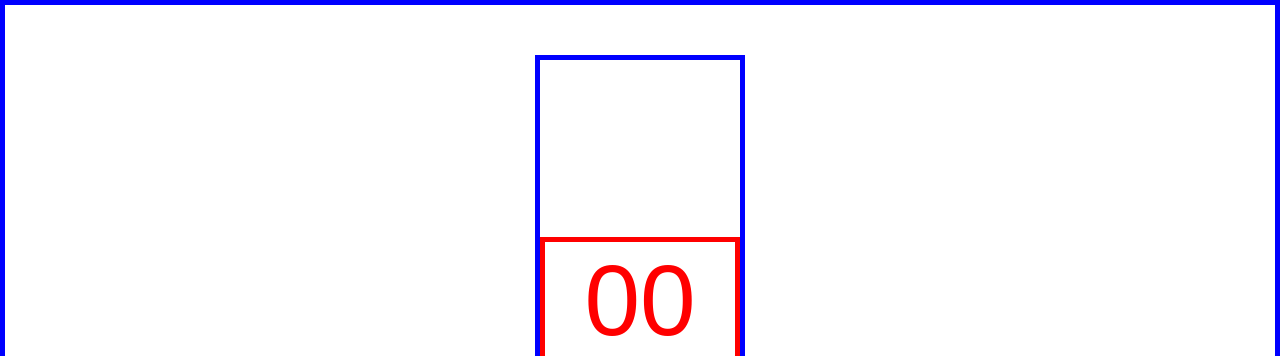
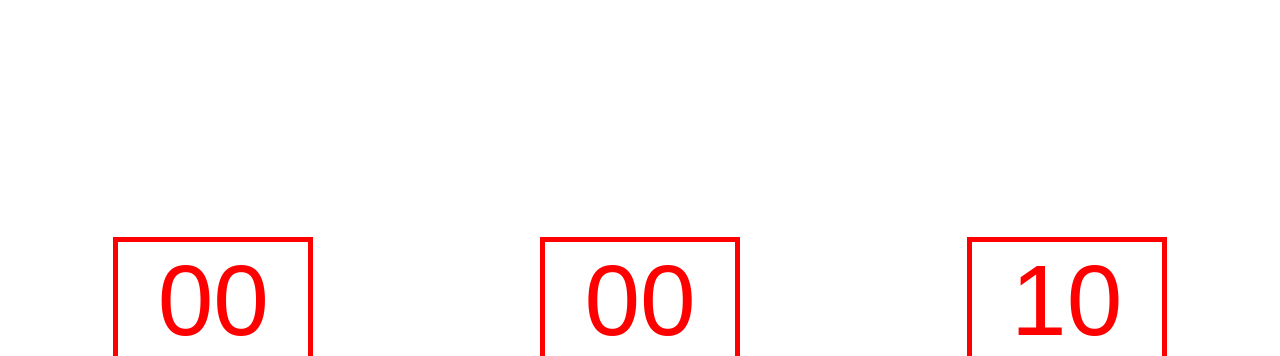
Before and after one commit to AdrianSkutela/Countdown-timer, a plain HTML site: page index.html in a window 1280 px wide. Shown: the top 356 px of the page. Drawn offline with Linux system fonts and the light colour scheme.

Commit message:
Wrong commit correction

```diff
--- a/CountdownTimer.css
+++ b/CountdownTimer.css
@@ -30,7 +30,6 @@ html {
   flex: 1;
   justify-content: center;
   align-items: center;
-  border: 5px solid blue;
 }
 body > .column {
   height: 100vh;
--- a/index.html
+++ b/index.html
@@ -9,7 +9,6 @@
   <body>
     <div class="countdown column">
       <div class="countdown__timer row">
-        <div class="test">
         <div class="countdown__card column">
           <input type="text" class="countdown__text" id="countdown__hours">
           <p class = "hours">hours</p>
@@ -23,7 +22,6 @@
           <p class = "hours">seconds</p>
         </div>
       </div>
-      </div>
       <div class="countdown__buttons row">
         <button type="button" class="button" id="countdown__reset"> reset </button>
         <button type="button" class="toggleButton" id="countdown__startStop"> start </button>
```
Lines whose indentation alone changed are shown as unchanged.
